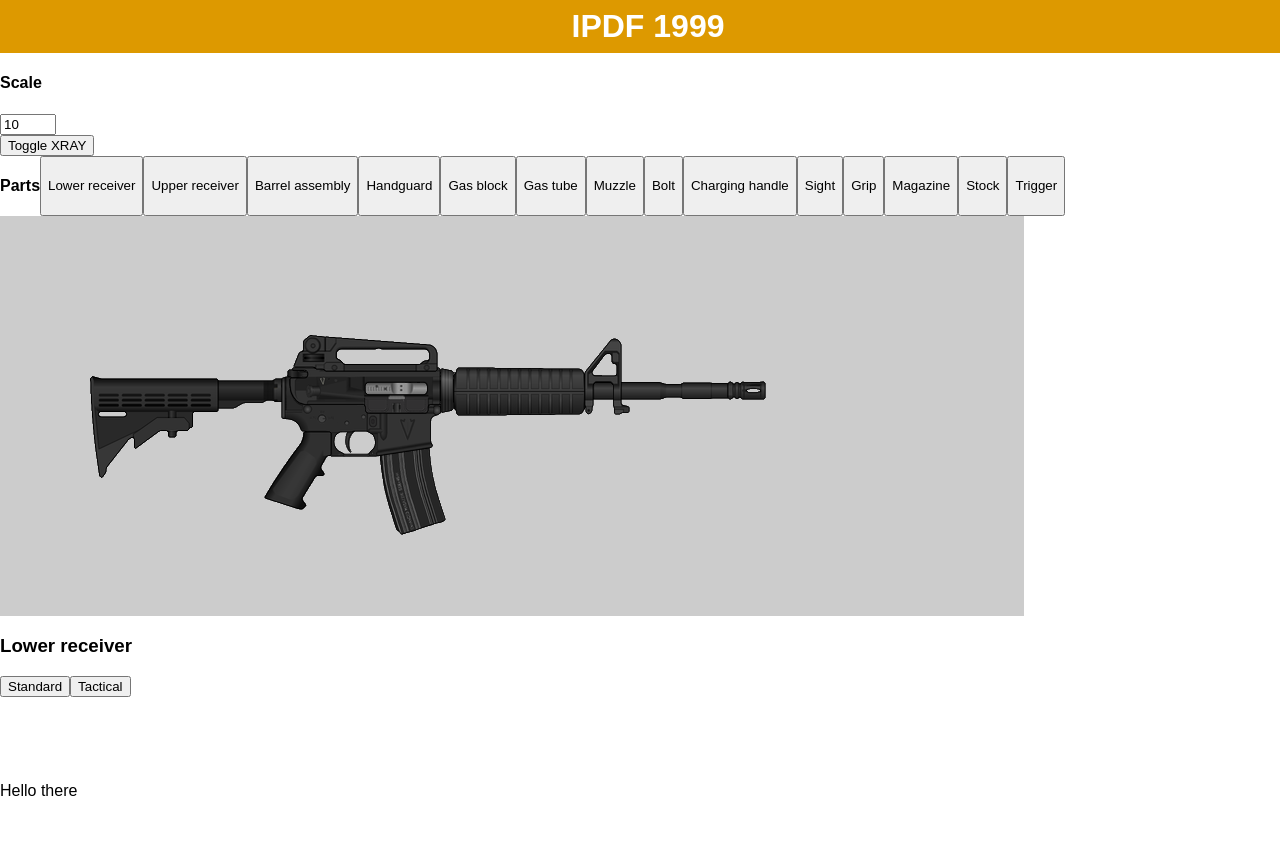
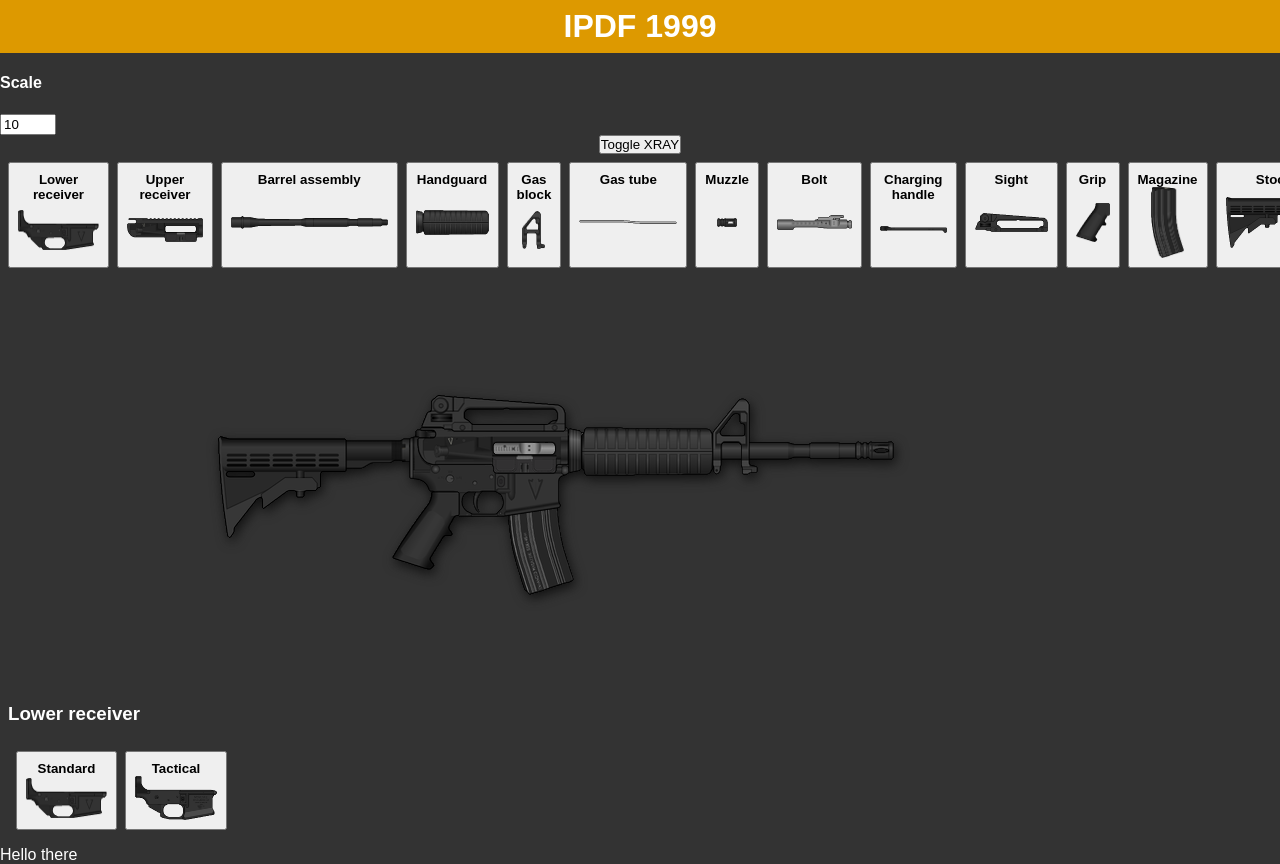
Before and after one commit to FalconPilot/ipdf-1999, a Next.js app: page / in a window 1280 px wide. Both pictures are taken after a click on the button "Lower receiver". Before the commit the page ends 800 px from the top, so only its background shows below. Built offline with nearby package versions, Linux system fonts and the light colour scheme.

Commit message:
Update styles and components

```diff
--- a/src/app/components/button.tsx
+++ b/src/app/components/button.tsx
@@ -1,4 +1,6 @@
 import * as React from 'react'
+
+import styled from '@emotion/styled'
 
 export const Button: React.FC<React.ButtonHTMLAttributes<HTMLButtonElement> & {
   children?: React.ReactNode
--- a/src/app/components/gun-canvas/contextual-menu/index.tsx
+++ /dev/null
@@ -1,22 +0,0 @@
-import * as React from 'react'
-
-import { GunPart, Hardpoint } from '~/types'
-
-export const ContextualMenu: React.FC<{
-  hardpoint: Hardpoint
-  selectPart: (part: GunPart | null) => void
-}> = ({ hardpoint, selectPart }) => (
-  <div
-    onClick={evt => { evt.stopPropagation() }}
-  >
-    <h3>{hardpoint.name}</h3>
-    {hardpoint.allowEmpty && (
-      <button onClick={() => selectPart(null)}>Nothing</button>
-    )}
-    {hardpoint.options.map(part => (
-      <button key={part.name} onClick={() => selectPart(part)}>
-        {part.shortName}
-      </button>
-    ))}
-  </div>
-)
--- a/src/app/components/gun-canvas/index.tsx
+++ b/src/app/components/gun-canvas/index.tsx
@@ -5,7 +5,8 @@ import { compileSize, px, sizeDiv, sizeMult, sizeSub } from '~/utils'
 import { useGunEditor } from '~/app/contexts'
 
 import { RecursiveGunPart } from './recursive-gun-part'
-import { CanvasWrapper, PartsMenu } from './styled'
+import { Canvas, CanvasWrapper, PartsMenu } from './styled'
+import { Flex } from '~/styled'
 
 const CANVAS_SIZES: { [k in CanvasSize]: {
   width: CssSize<'px'>
@@ -17,11 +18,22 @@ const CANVAS_SIZES: { [k in CanvasSize]: {
 
 export const GunCanvas: React.FC<{
   gun: GunCore
+  editable?: boolean
+  displayControls?: boolean
   scale?: number
-}> = ({ gun: initialGun, scale = 1 }) => {
+}> = ({
+  gun: initialGun,
+  displayControls,
+  editable,
+  scale = 1,
+}) => {
 
   const [xray, setXray] = React.useState(false)
-  const [{ gun, menuToggler }, { setGun, setMenuToggler }] = useGunEditor()
+  const [{ gun }, { setGun }] = useGunEditor()
+
+  const toggleXray = () => {
+    setXray(!xray)
+  }
 
   React.useEffect(() => {
     setGun(initialGun)
@@ -44,13 +56,6 @@ export const GunCanvas: React.FC<{
     setGun(newGun)
   }
 
-  const closeMenu = () => {
-    if (menuToggler) {
-      menuToggler()
-      setMenuToggler(null)
-    }
-  }
-
   const height = sizeMult([canvasHeight, px(scale)])
   const width = sizeMult([canvasWidth, px(scale)])
 
@@ -65,41 +70,39 @@ export const GunCanvas: React.FC<{
   ])
 
   return (
-    <CanvasWrapper>
-      <div>
-        <button onClick={() => setXray(!xray)}>Toggle XRAY</button>
-      </div>
-      <PartsMenu id='parts-menu'>
-        <h4>Parts</h4>
-      </PartsMenu>
-      <div style={{
-        position: 'relative',
-        height: compileSize(sizeMult([canvasHeight, px(scale)])),
-        width: compileSize(sizeMult([canvasWidth, px(scale)])),
-      }}>
-        <div
-          onClick={closeMenu}
-          style={{
-            position: 'absolute',
-            transition: '0.2s',
-            top: compileSize(top),
-            left: compileSize(left),
-            width: compileSize(canvasWidth),
-            height: compileSize(canvasHeight),
-            transform: `scale(${scale})`,
-            backgroundColor: '#CCC',
-          }}
+    <Flex direction='column' align='center'>
+      {displayControls && (
+        <div>
+          <button onClick={toggleXray}>Toggle XRAY</button>
+        </div>
+      )}
+      {editable && (
+        <PartsMenu id='parts-menu' />
+      )}
+      <CanvasWrapper
+        height={sizeMult([canvasHeight, px(scale)])}
+        width={sizeMult([canvasWidth, px(scale)])}
+      >
+        <Canvas
+          top={top}
+          left={left}
+          width={canvasWidth}
+          height={canvasHeight}
+          scale={scale}
         >
           <RecursiveGunPart
             xray={xray}
+            editable={editable}
             hardpoint={gun.coreHardpoint}
             canvasHeight={canvasHeight}
             canvasWidth={canvasWidth}
             patchGun={patchGun}
           />
-        </div>
-      </div>
-      <div id='contextual-menu'></div>
-    </CanvasWrapper>
+        </Canvas>
+      </CanvasWrapper>
+      {editable && (
+        <PartsMenu id='contextual-menu' />
+      )}
+    </Flex>
   )
 }
--- /dev/null
+++ b/src/app/components/gun-canvas/recursive-gun-part/contextual-menu.tsx
@@ -0,0 +1,40 @@
+import * as React from 'react'
+
+import { GunPart, Hardpoint } from '~/types'
+import { PartButton, PartButtonImage, PartButtonImageWrapper } from './styled'
+import { PartsMenu } from '../styled'
+
+export const ContextualMenu: React.FC<{
+  hardpoint: Hardpoint
+  selectPart: (part: GunPart | null) => void
+}> = ({ hardpoint, selectPart }) => (
+  <div
+    onClick={evt => { evt.stopPropagation() }}
+  >
+    <h3>{hardpoint.name}</h3>
+    <PartsMenu>
+      {hardpoint.allowEmpty && (
+        <PartButton onClick={() => selectPart(null)} align='center'>
+          <strong>Nothing</strong>
+        </PartButton>
+      )}
+      {hardpoint.options.map(part => (
+        <PartButton
+          key={part.name} onClick={() => selectPart(part)}
+          direction='column'
+          align='center'
+          justify='flex-start'
+        >
+          <strong>{part.shortName}</strong>
+          <PartButtonImageWrapper align='center' justify='center'>
+            <PartButtonImage
+              src={part.asset.src}
+              height={part.asset.height / 2}
+              width={part.asset.width / 2}
+            />
+          </PartButtonImageWrapper>
+        </PartButton>
+      ))}
+    </PartsMenu>
+  </div>
+)
--- a/src/app/components/gun-canvas/recursive-gun-part/index.tsx
+++ b/src/app/components/gun-canvas/recursive-gun-part/index.tsx
@@ -2,19 +2,19 @@ import * as React from 'react'
 import { createPortal } from 'react-dom'
 
 import { useGunEditor } from '~/app/contexts'
-import { Button } from '~/app/components'
 import { CssSize, GunPart, Hardpoint } from '~/types'
 import { entriesOf } from '~/utils'
 
-import { ContextualMenu } from '../contextual-menu'
+import { ContextualMenu } from './contextual-menu'
 import { getPositionWithParent, getRootPosition, isCompatible } from './utils'
-import { PartImage } from './styled'
+import { PartButton, PartButtonImage, PartButtonImageWrapper, PartImage } from './styled'
 
 type PropsBase = {
   xray: boolean
   hardpoint: Hardpoint
   canvasHeight: CssSize<'px'>
   canvasWidth: CssSize<'px'>
+  editable?: boolean
   patchGun: (coreHardpoint: Hardpoint) => void
 }
 
@@ -37,6 +37,7 @@ type PropsWithoutParent = PropsBase & {
 // Single part recursive component
 export const RecursiveGunPart: React.FC<PropsWithoutParent | PropsWithParent> = ({
   xray,
+  editable,
   parent,
   parentTop,
   parentLeft,
@@ -142,12 +143,26 @@ export const RecursiveGunPart: React.FC<PropsWithoutParent | PropsWithParent> =
   return (
     <>
       {partsMenu && createPortal(
-        <Button
+        <PartButton
           onClick={toggleMenu}
           stopPropagation
+          direction='column'
+          align='center'
+          justify='flex-start'
         >
-          {hardpoint.name}
-        </Button>,
+          <strong>{hardpoint.name}</strong>
+          <PartButtonImageWrapper justify='center' align='center'>
+            {hardpoint.part ? (
+              <PartButtonImage
+                src={hardpoint.part.asset.src}
+                width={hardpoint.part.asset.width / 2}
+                height={hardpoint.part.asset.height / 2}
+              />
+            ) : (
+              <div>+</div>
+            )}
+          </PartButtonImageWrapper>
+        </PartButton>,
         partsMenu,
       )}
       {menu && contextualMenu && (
@@ -168,14 +183,15 @@ export const RecursiveGunPart: React.FC<PropsWithoutParent | PropsWithParent> =
           $zIndex={hardpoint.zlayer}
         />
       )}
-      {hardpoint.part?.hardpoints && entriesOf(hardpoint.part.hardpoints).map(([key, hp]) => (
+      {hardpoint.part?.hardpoints && entriesOf(hardpoint.part.hardpoints).map(([key, child]) => (
         <RecursiveGunPart
           key={key}
           xray={xray}
+          editable={editable}
           parent={hardpoint}
           parentTop={topPos}
           parentLeft={leftPos}
-          hardpoint={hp}
+          hardpoint={child}
           hardpointKey={key}
           canvasHeight={canvasHeight}
           canvasWidth={canvasWidth}
--- a/src/app/components/gun-canvas/recursive-gun-part/styled.tsx
+++ b/src/app/components/gun-canvas/recursive-gun-part/styled.tsx
@@ -1,4 +1,7 @@
 import styled from '@emotion/styled'
+
+import { Button } from '~/app/components'
+import { Flex, flexCss } from '~/styled'
 import { CssSize } from '~/types'
 import { compileSize } from '~/utils'
 
@@ -15,3 +18,17 @@ export const PartImage = styled.img<{
   opacity: props.$xray ? 0.5 : 1,
   zIndex: props.$zIndex,
 }))
+
+export const PartButton = styled(Button)(
+  flexCss,
+  {
+    padding: '8px',
+  },
+)
+
+export const PartButtonImageWrapper = styled.div(
+  flexCss,
+  { flex: 1 },
+)
+
+export const PartButtonImage = styled.img()
--- a/src/app/components/gun-canvas/styled.ts
+++ b/src/app/components/gun-canvas/styled.ts
@@ -1,12 +1,41 @@
 import styled from '@emotion/styled'
 
-import { FlexProps, flexCss } from '~/styled'
+import { flexCss } from '~/styled'
+import { CssSize } from '~/types'
+import { compileSize } from '~/utils'
 
-export const CanvasWrapper = styled.div({
-  width: '100%',
-})
+export const CanvasWrapper = styled.div<{
+  width: CssSize<'px'>,
+  height: CssSize<'px'>,
+}>(({ width, height }) => ({
+  position: 'relative',
+  width: compileSize(width),
+  height: compileSize(height),
+}))
 
-export const PartsMenu = styled.div<FlexProps>(props => ({
-  ...flexCss(props),
-  width: '100%',
+export const Canvas = styled.div<{
+  top: CssSize<'px'>
+  left: CssSize<'px'>
+  width: CssSize<'px'>
+  height: CssSize<'px'>
+  scale: number
+}>(({ top, left, width, height, scale }) => ({
+  position: 'absolute',
+  top: compileSize(top),
+  left: compileSize(left),
+  width: compileSize(width),
+  height: compileSize(height),
+  transition: '0.2s',
+  transform: `scale(${scale})`,
+  filter: 'drop-shadow(2px 4px 6px #111)',
 }))
+
+export const PartsMenu = styled.div(
+  flexCss,
+  {
+    width: '100%',
+    overflow: 'auto',
+    gap: '8px',
+    padding: '8px',
+  },
+)
--- a/src/items/common-parts/toprail.ts
+++ b/src/items/common-parts/toprail.ts
@@ -1,4 +1,4 @@
-import tmpAsset from 'public/parts/optic_rds.png'
+import laserPeq from 'public/parts/toprail_laser_peq.png'
 
 import { GunPart } from '~/types'
 import { px } from '~/utils'
@@ -7,7 +7,7 @@ export const TopRailLaser: GunPart = {
   name: 'Laser pointer',
   shortName: 'Laser',
   offsetX: px(0),
-  offsetY: px(0),
-  asset: tmpAsset,
+  offsetY: px(8),
+  asset: laserPeq,
   hardpoints: null
 }
--- a/src/pages/_app.tsx
+++ b/src/pages/_app.tsx
@@ -7,16 +7,27 @@ import { Global, Interpolation, Theme } from '@emotion/react'
 
 // Global styles
 export const globalStyles: Interpolation<Theme> = {
+  '*, *:before, *:after': {
+    boxSizing: 'border-box',
+  },
   body: {
     height: '100vh',
     margin: 0,
     fontFamily: 'Arial, sans-serif',
+    backgroundColor: '#333',
+    color: '#FFF',
   },
   '#__next': {
     height: '100%',
     display: 'flex',
     flexDirection: 'column',
   },
+  'button:hover, a:hover': {
+    cursor: 'pointer',
+  },
+  button: {
+    padding: 0,
+  }
 }
 
 // App wrapper
--- a/src/pages/index.tsx
+++ b/src/pages/index.tsx
@@ -36,7 +36,12 @@ const HomePage: React.FC = () => {
           }}
         />
         <GunEditorContext>
-          <GunCanvas gun={AR15} scale={scale / 10} />
+          <GunCanvas
+            gun={AR15}
+            scale={scale / 10}
+            editable
+            displayControls
+          />
         </GunEditorContext>
       </div>
     </>
--- a/src/styled/flex.ts
+++ b/src/styled/flex.ts
@@ -1,15 +1,18 @@
 import type * as CSS from 'csstype'
+import styled from '@emotion/styled'
 import { css } from '@emotion/react'
 
 export type FlexProps = {
-  $direction?: CSS.Property.FlexDirection
-  $align?: CSS.Property.AlignItems
-  $justify?: CSS.Property.JustifyContent
+  direction?: CSS.Property.FlexDirection
+  align?: CSS.Property.AlignItems
+  justify?: CSS.Property.JustifyContent
 }
 
 export const flexCss = (props: FlexProps) => css({
   display: 'flex',
-  flexDirection: props.$direction,
-  alignItems: props.$align,
-  justifyContent: props.$justify,
+  flexDirection: props.direction,
+  alignItems: props.align,
+  justifyContent: props.justify,
 })
+
+export const Flex = styled.div(flexCss)
```
Also changed, not shown: public/parts/toprail_laser_peq.png (added).
